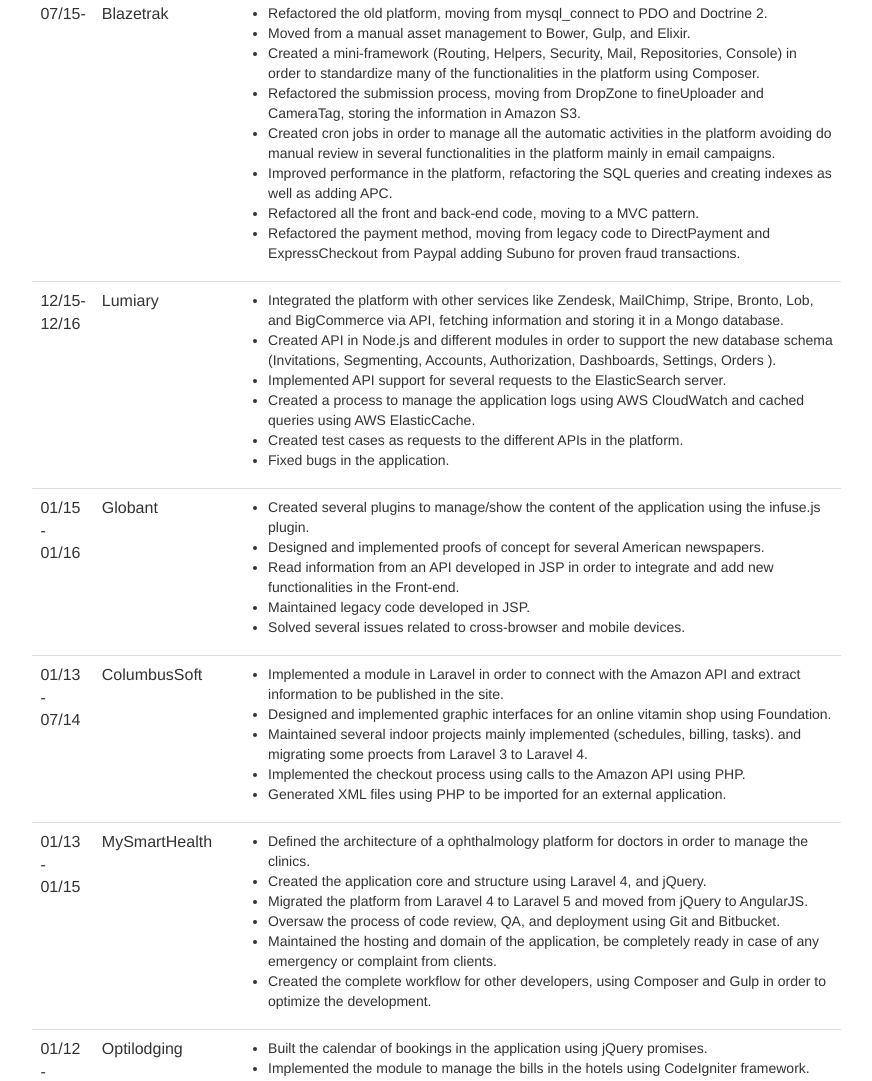
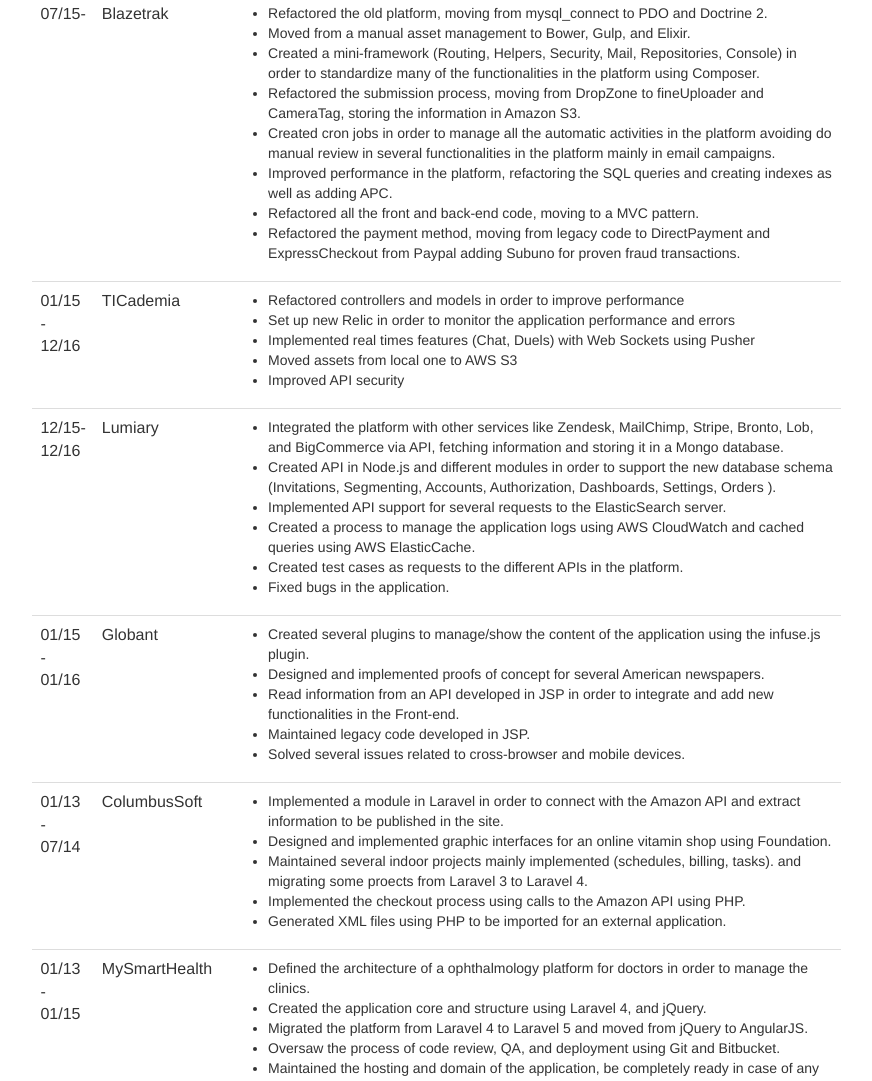
Before and after one commit to afpinedac/afpinedac.github.io, a website: page index.html in a window 1280 px wide. Shown: the part 1077-2158 px from the top of the page, without its empty margins (287-1159 px from the left). Drawn offline with nearby package versions, Linux system fonts and the light colour scheme.

Commit message:
Added experience

```diff
--- a/index.html
+++ b/index.html
@@ -272,6 +272,20 @@
 
                     </tr>
 
+                    <tr>
+                        <td>01/15 - 12/16</td>
+                        <td>TICademia</td>
+                        <td>
+                            <ul>
+                                <li>Refactored controllers and models in order to improve performance</li>
+                                <li>Set up new Relic in order to monitor the application performance and errors</li>
+                                <li>Implemented real times features (Chat, Duels) with Web Sockets using Pusher </li>
+                                <li>Moved assets from local one to AWS S3</li>
+                                <li>Improved API security </li>
+                            </ul>
+                        </td>
+                    </tr>
+
 
                     <tr>
                         <td>12/15-12/16</td>
```
